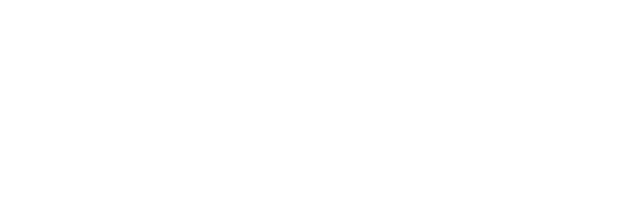
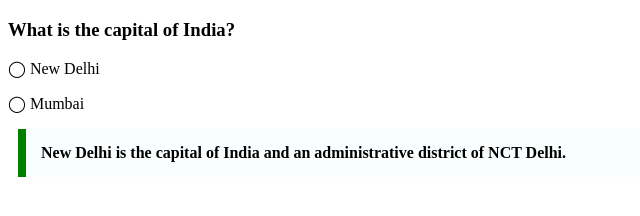
Before and after one commit to acciojob/trivia-kushagra721, a website: page main.html in a window 1280 px wide. Shown: the whole page, without its empty margins (0-640 px from the left). Drawn offline with Linux system fonts and the light colour scheme.

Commit message:
created a submission

```diff
--- a/main.html
+++ b/main.html
@@ -1,16 +1,16 @@
 <!DOCTYPE html>
-
 <html>
-
 <head>
 	<link rel="stylesheet" href="styles.css">
 </head>
-
 <body>
 	<!-- the entire body must be written by student -->
-    <script type="text/javascript" src="./script.js">
-</script>
-
+    <script type="text/javascript" src="./script.js"></script>
+	<h3>What is the capital of India?</h3>
+	<p>&#9711 New Delhi</p>
+	<p>&#9711 Mumbai</p>
+	<blockquote cite="https://en.wikipedia.org/wiki/New_Delhi">
+		New Delhi is the capital of India and an administrative district of NCT Delhi.
+	</blockquote>
 </body>
-
 </html>
--- a/styles.css
+++ b/styles.css
@@ -1,2 +1,10 @@
 
 /* Your CSS Code here. */
+blockquote{
+	max-width: 600px;
+	margin: 10px;
+	padding: 15px;
+	border-left: 8px solid green;
+	background-color: #f8fffe;
+	font-weight: bold;
+}
```
